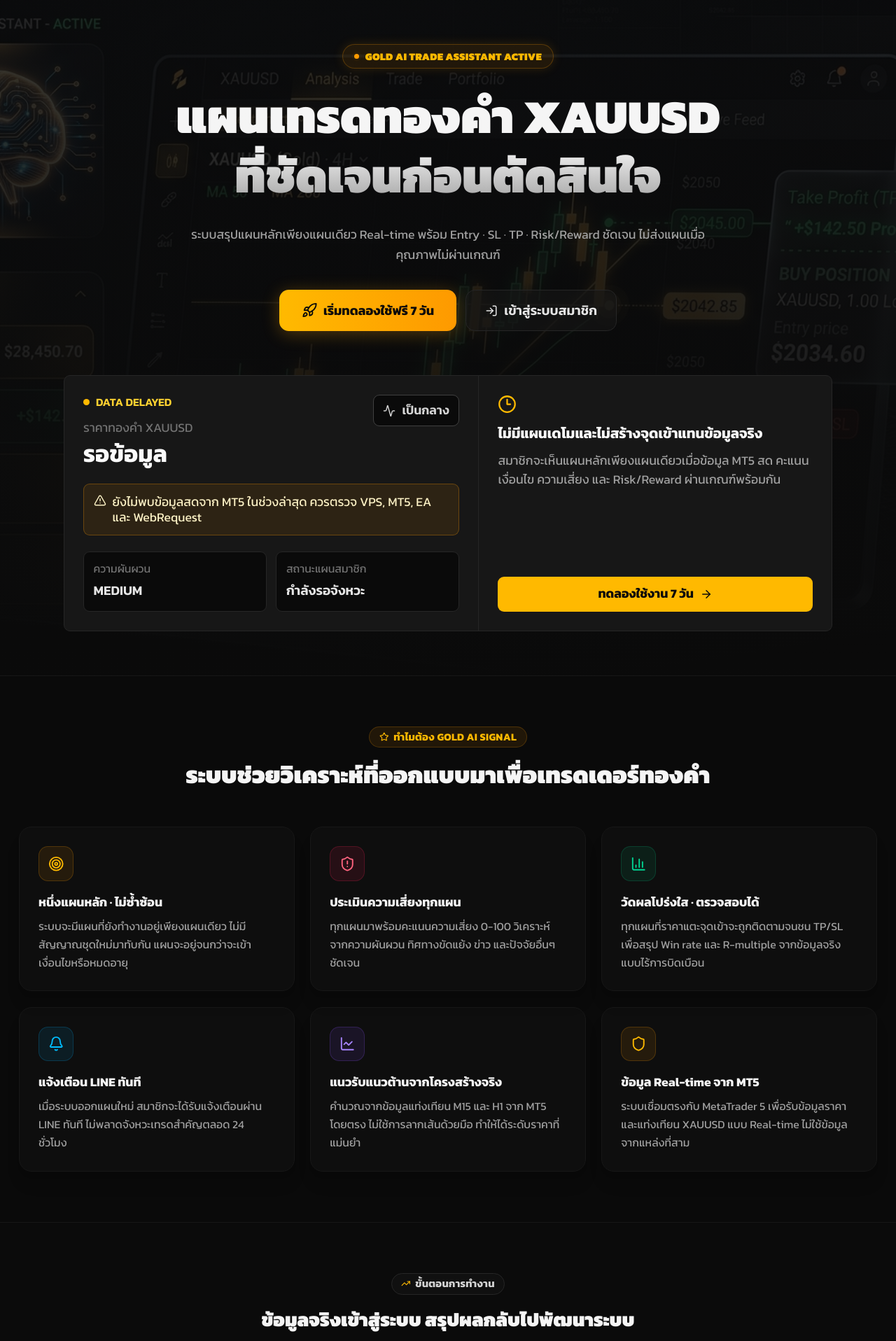
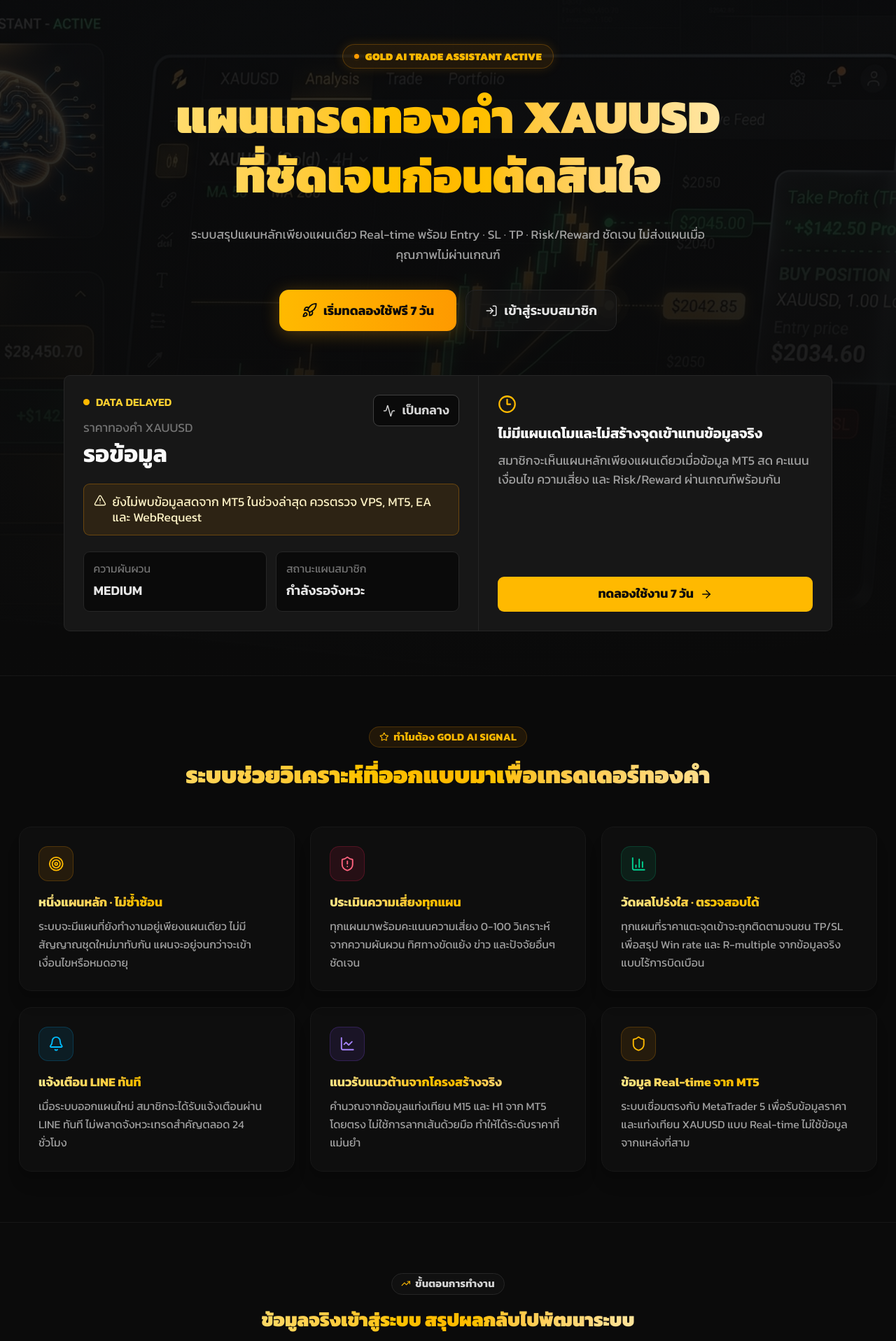
Before and after one commit to narinmeedev/goldaisignal, a Next.js app: page / in a window 1280 px wide. Shown: the part 100-2016 px from the top of the page at 70% size. Built offline with nearby package versions, Linux system fonts and the light colour scheme; no server answers; the database is empty.

Commit message:
style: apply gold gradient text styling to all landing page headings

```diff
--- a/src/app/page.tsx
+++ b/src/app/page.tsx
@@ -91,7 +91,7 @@ export default function LandingPage() {
               </span>
               Gold AI Trade Assistant Active
             </div>
-            <h1 className="mx-auto mt-4 max-w-4xl text-3xl font-black leading-tight sm:text-5xl md:text-6xl bg-gradient-to-b from-neutral-100 via-neutral-100 to-neutral-400 bg-clip-text text-transparent">
+            <h1 className="mx-auto mt-4 max-w-4xl text-3xl font-black leading-tight sm:text-5xl md:text-6xl bg-gradient-to-r from-amber-200 via-amber-400 to-amber-100 bg-clip-text text-transparent">
               แผนเทรดทองคำ XAUUSD<br className="hidden sm:inline" /> ที่ชัดเจนก่อนตัดสินใจ
             </h1>
             <p className="mx-auto mt-6 max-w-2xl text-sm leading-relaxed text-neutral-400 sm:text-base">
@@ -118,7 +118,7 @@ export default function LandingPage() {
               <span className="inline-flex items-center gap-1.5 rounded-full border border-amber-500/20 bg-amber-500/10 px-3 py-0.5 text-[10px] font-bold text-amber-400 uppercase tracking-wider">
                 <Star className="h-3 w-3" /> ทำไมต้อง Gold AI Signal
               </span>
-              <h2 className="mt-4 text-2xl sm:text-3xl font-black text-neutral-100">ระบบช่วยวิเคราะห์ที่ออกแบบมาเพื่อเทรดเดอร์ทองคำ</h2>
+              <h2 className="mt-4 text-2xl sm:text-3xl font-black bg-gradient-to-r from-amber-200 via-amber-400 to-amber-100 bg-clip-text text-transparent">ระบบช่วยวิเคราะห์ที่ออกแบบมาเพื่อเทรดเดอร์ทองคำ</h2>
             </div>
 
             <div className="grid gap-5 sm:grid-cols-2 lg:grid-cols-3">
@@ -134,7 +134,7 @@ export default function LandingPage() {
                   <div className={`flex h-11 w-11 items-center justify-center rounded-xl border ${bg}`}>
                     <Icon className={`h-5 w-5 ${color}`} />
                   </div>
-                  <h3 className="mt-4 text-sm font-bold text-neutral-100">{title}</h3>
+                  <h3 className="mt-4 text-sm font-bold bg-gradient-to-r from-amber-200 via-amber-400 to-amber-100 bg-clip-text text-transparent">{title}</h3>
                   <p className="mt-2 text-xs leading-relaxed text-neutral-400">{desc}</p>
                 </div>
               ))}
@@ -149,7 +149,7 @@ export default function LandingPage() {
               <span className="inline-flex items-center gap-1.5 rounded-full border border-neutral-800 bg-neutral-900/40 px-3 py-0.5 text-[10px] font-bold text-neutral-300 uppercase tracking-wider">
                 <TrendingUp className="h-3 w-3 text-amber-400" /> ขั้นตอนการทำงาน
               </span>
-              <h2 className="mt-4 text-2xl font-black text-neutral-100">ข้อมูลจริงเข้าสู่ระบบ สรุปผลกลับไปพัฒนาระบบ</h2>
+              <h2 className="mt-4 text-2xl font-black bg-gradient-to-r from-amber-200 via-amber-400 to-amber-100 bg-clip-text text-transparent">ข้อมูลจริงเข้าสู่ระบบ สรุปผลกลับไปพัฒนาระบบ</h2>
               <p className="mt-3 text-sm text-neutral-400">ทุกขั้นตอนทำงานอัตโนมัติ ตั้งแต่รับราคาจาก MT5 จนถึงส่งแจ้งเตือนและเก็บสถิติวัดผล</p>
             </div>
             <div className="rounded-2xl border border-neutral-900 bg-neutral-950/60 p-3 sm:p-5 shadow-2xl overflow-hidden">
@@ -169,7 +169,7 @@ export default function LandingPage() {
               <span className="inline-flex items-center gap-1.5 rounded-full border border-amber-500/25 bg-amber-500/10 px-3.5 py-1 text-[10px] font-black text-amber-400 uppercase tracking-wider shadow-[0_0_15px_rgba(245,158,11,0.1)]">
                 <Crown className="h-3.5 w-3.5" /> แพ็กเกจสมาชิก PRO
               </span>
-              <h2 className="mt-5 text-3xl sm:text-4xl font-black bg-gradient-to-r from-amber-200 via-amber-400 to-amber-200 bg-clip-text text-transparent">
+              <h2 className="mt-5 text-3xl sm:text-4xl font-black bg-gradient-to-r from-amber-200 via-amber-400 to-amber-100 bg-clip-text text-transparent">
                 เข้าถึงแผนเทรดระดับ PRO
               </h2>
               <p className="mt-3 text-sm text-neutral-400 max-w-lg mx-auto">ดูแผนพร้อมวิเคราะห์ความเสี่ยง รับแจ้งเตือนทันทีผ่าน LINE และตรวจสอบสถิติได้ตลอดเวลา</p>
@@ -191,7 +191,7 @@ export default function LandingPage() {
               </div>
 
               {/* Plan Name */}
-              <h3 className="text-xl font-black text-neutral-100">สมาชิก PRO รายเดือน</h3>
+              <h3 className="text-xl font-black bg-gradient-to-r from-amber-200 via-amber-400 to-amber-100 bg-clip-text text-transparent">สมาชิก PRO รายเดือน</h3>
 
               {/* Price */}
               <div className="mt-5 flex items-baseline gap-2">
@@ -246,7 +246,7 @@ export default function LandingPage() {
             <div className="rounded-2xl border border-amber-500/15 bg-gradient-to-br from-amber-500/5 via-neutral-950/40 to-neutral-950 p-8 sm:p-12 relative overflow-hidden">
               <div className="absolute -top-20 -right-20 w-60 h-60 bg-amber-500/5 rounded-full blur-3xl pointer-events-none" />
               <Zap className="mx-auto h-10 w-10 text-amber-400 mb-4" />
-              <h2 className="text-2xl sm:text-3xl font-black text-neutral-100">พร้อมเทรดทองคำด้วย AI แล้วหรือยัง?</h2>
+              <h2 className="text-2xl sm:text-3xl font-black bg-gradient-to-r from-amber-200 via-amber-400 to-amber-100 bg-clip-text text-transparent">พร้อมเทรดทองคำด้วย AI แล้วหรือยัง?</h2>
               <p className="mt-3 text-sm text-neutral-400 max-w-md mx-auto">เริ่มต้นทดลองใช้งานฟรี {TRIAL_DURATION_DAYS} วัน ดูแผนเทรดจริง วิเคราะห์ความเสี่ยงจริง วัดผลจริง</p>
               <div className="mt-8 flex flex-col sm:flex-row justify-center gap-3">
                 <Link href="/pricing" className="inline-flex h-13 items-center justify-center gap-2 rounded-xl bg-gradient-to-r from-amber-400 to-amber-500 px-8 text-base font-bold text-neutral-950 hover:from-amber-300 hover:to-amber-400 shadow-[0_4px_24px_rgba(245,158,11,0.25)] transition-all">
```
